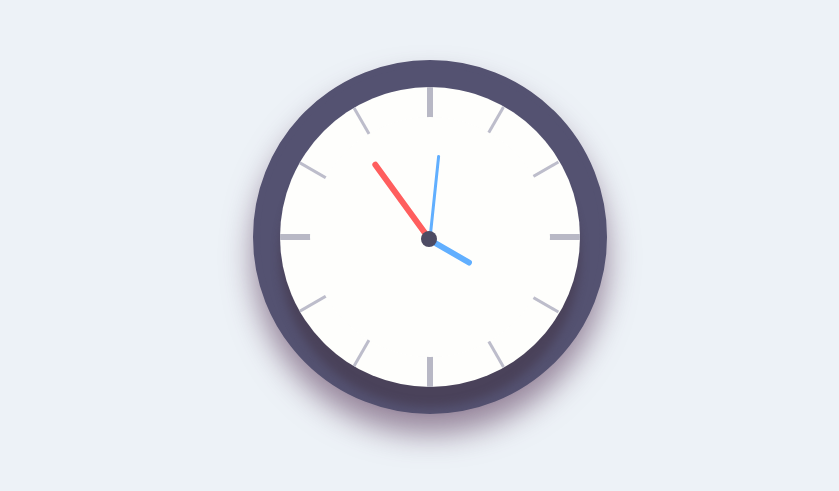
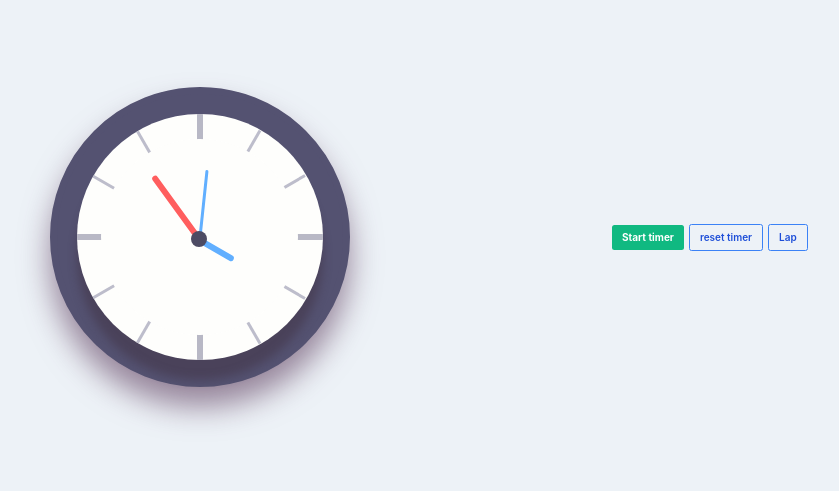
Before and after one commit to Joachimzeelmaekers/workshop-react, a React (Create React App) app: page / in a window 1280 px wide. Shown: the part 163-654 px from the top of the page, without its empty margins (210-1049 px from the left). Built offline with nearby package versions, Linux system fonts and the light colour scheme.

Commit message:
fixed stopwatch

```diff
--- a/public/index.html
+++ b/public/index.html
@@ -24,6 +24,11 @@
       work correctly both with client-side routing and a non-root public URL.
       Learn how to configure a non-root public URL by running `npm run build`.
     -->
+    <link
+      href="https://unpkg.com/tailwindcss@^1.0/dist/tailwind.min.css"
+      rel="stylesheet"
+    />
+
     <title>React Workshop - by Joachim</title>
   </head>
   <body>
--- a/src/App.js
+++ b/src/App.js
@@ -1,10 +1,12 @@
 import './styles/app.scss'
 import Clock from './components/Clock'
+import Stopwatch from './components/Stopwatch'
 
 function App() {
   return (
     <div className="App">
       <Clock />
+      <Stopwatch />
     </div>
   )
 }
--- a/src/components/Clock.jsx
+++ b/src/components/Clock.jsx
@@ -5,12 +5,12 @@ const Clock = () => {
   const clockRef = useRef()
 
   useEffect(() => {
-    setInterval(() => {
-      clockRef.current = setCurrentTime(new Date())
+    clockRef.current = setInterval(() => {
+      setCurrentTime(new Date())
     }, 1000)
 
     return () => {
-      clockRef.current?.clearInterval()
+      clearInterval(clockRef.current)
     }
   }, [])
 
--- a/src/components/Stopwatch.jsx
+++ b/src/components/Stopwatch.jsx
@@ -0,0 +1,89 @@
+import React, {useState, useEffect, useRef} from 'react'
+import Timer from './Timer'
+
+const INTERVAL = 10
+
+function Stopwatch() {
+  const [timeStarted, setTimeStarted] = useState()
+  const [currentTime, setCurrentTime] = useState()
+
+  const [isStarted, setIsStarted] = useState(false)
+
+  const [savedCurrentTime, setSavedCurrentTime] = useState()
+  const [savedTimeStarted, setSavedTimeStarted] = useState()
+
+  const timerRef = useRef()
+
+  useEffect(() => {
+    if (isStarted) {
+      if (savedCurrentTime) {
+        setTimeStarted(savedTimeStarted)
+      } else {
+        setTimeStarted(new Date())
+      }
+      timerRef.current = setInterval(() => {
+        if (savedCurrentTime) {
+          const milliSeconds = savedCurrentTime.getMilliseconds()
+          setCurrentTime(
+            new Date(savedCurrentTime.setMilliseconds(milliSeconds + INTERVAL)),
+          )
+        } else {
+          setCurrentTime(new Date())
+        }
+      }, INTERVAL)
+
+      return () => {
+        clearInterval(timerRef.current)
+      }
+    }
+  }, [
+    isStarted,
+    savedTimeStarted,
+    savedCurrentTime,
+    setSavedCurrentTime,
+    setSavedTimeStarted,
+  ])
+
+  const toggleIsStarted = () => {
+    setIsStarted(!isStarted)
+  }
+
+  const stopTimer = () => {
+    setIsStarted(false)
+    setSavedCurrentTime(currentTime)
+    setSavedTimeStarted(timeStarted)
+  }
+
+  return (
+    <div>
+      {!isStarted ? (
+        <button
+          className="m-1 bg-green-500 hover:bg-green-700 text-white font-bold py-2 px-4 rounded"
+          onClick={toggleIsStarted}
+        >
+          Start timer
+        </button>
+      ) : (
+        <button
+          className="m-1 bg-red-500 hover:bg-red-700 text-white font-bold py-2 px-4 rounded"
+          onClick={stopTimer}
+        >
+          Stop timer
+        </button>
+      )}
+
+      <button className="m-1 bg-transparent hover:bg-blue-500 text-blue-700 font-semibold hover:text-white py-2 px-4 border border-blue-500 hover:border-transparent rounded">
+        reset timer
+      </button>
+      <button className="m-1 bg-transparent hover:bg-blue-500 text-blue-700 font-semibold hover:text-white py-2 px-4 border border-blue-500 hover:border-transparent rounded">
+        Lap
+      </button>
+      <Timer
+        timeStarted={isStarted ? timeStarted : savedTimeStarted}
+        currentTime={isStarted ? currentTime : savedCurrentTime}
+      />
+    </div>
+  )
+}
+
+export default Stopwatch
--- /dev/null
+++ b/src/components/Timer.jsx
@@ -0,0 +1,24 @@
+import React from 'react'
+
+function msToTime(duration) {
+  let milliseconds = parseInt((duration % 1000) / 100),
+    seconds = Math.floor((duration / 1000) % 60),
+    minutes = Math.floor((duration / (1000 * 60)) % 60)
+
+  minutes = minutes < 10 ? '0' + minutes : minutes
+  seconds = seconds < 10 ? '0' + seconds : seconds
+
+  return `${minutes}:${seconds}:${milliseconds}`
+}
+
+function Timer({timeStarted, currentTime}) {
+  if (!timeStarted || !currentTime) {
+    return null
+  }
+
+  const diffTime = Math.abs(currentTime - timeStarted)
+
+  return <div>{msToTime(diffTime)}</div>
+}
+
+export default Timer
--- a/src/styles/app.scss
+++ b/src/styles/app.scss
@@ -7,7 +7,6 @@ $min-dial-length: 100px;
 $hour-dial-length: 70px;
 $hour-dial-top-height: 30px;
 
-body,
 #root {
   height: 100vh;
   width: 100vw;
@@ -15,11 +14,14 @@ body,
   font-size: 10px;
   text-align: center;
 }
+
 .App {
   height: 100%;
   display: flex;
   align-items: center;
+  justify-content: space-evenly;
 }
+
 html {
   font-size: 10px;
 }
@@ -38,7 +40,6 @@ body {
   height: 30rem;
   border: 7px solid #545271;
   border-radius: 50%;
-  margin: 50px auto;
   position: relative;
   padding: 2rem;
   -webkit-box-shadow: 0 20px 30px rgba(104, 75, 106, 0.65);
```
